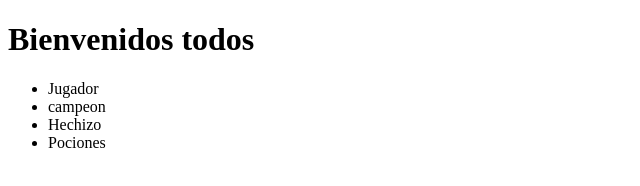
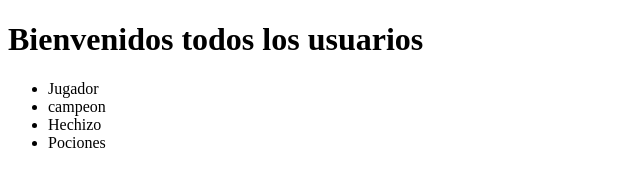
Before and after one commit to GabrielBallesterosB/CursoGitHub, a plain HTML site: page index.html in a window 1280 px wide. Shown: the whole page, without its empty margins (0-640 px from the left). Drawn offline with Linux system fonts and the light colour scheme.

Commit message:
Extendiendo el titulo

```diff
--- a/index.html
+++ b/index.html
@@ -7,7 +7,7 @@
     <title>Document</title>
 </head>
 <body>
-    <h1>Bienvenidos todos</h1>
+    <h1>Bienvenidos todos los usuarios</h1>
     <ul>
         <li>Jugador</li>
         <li>campeon</li>
```
